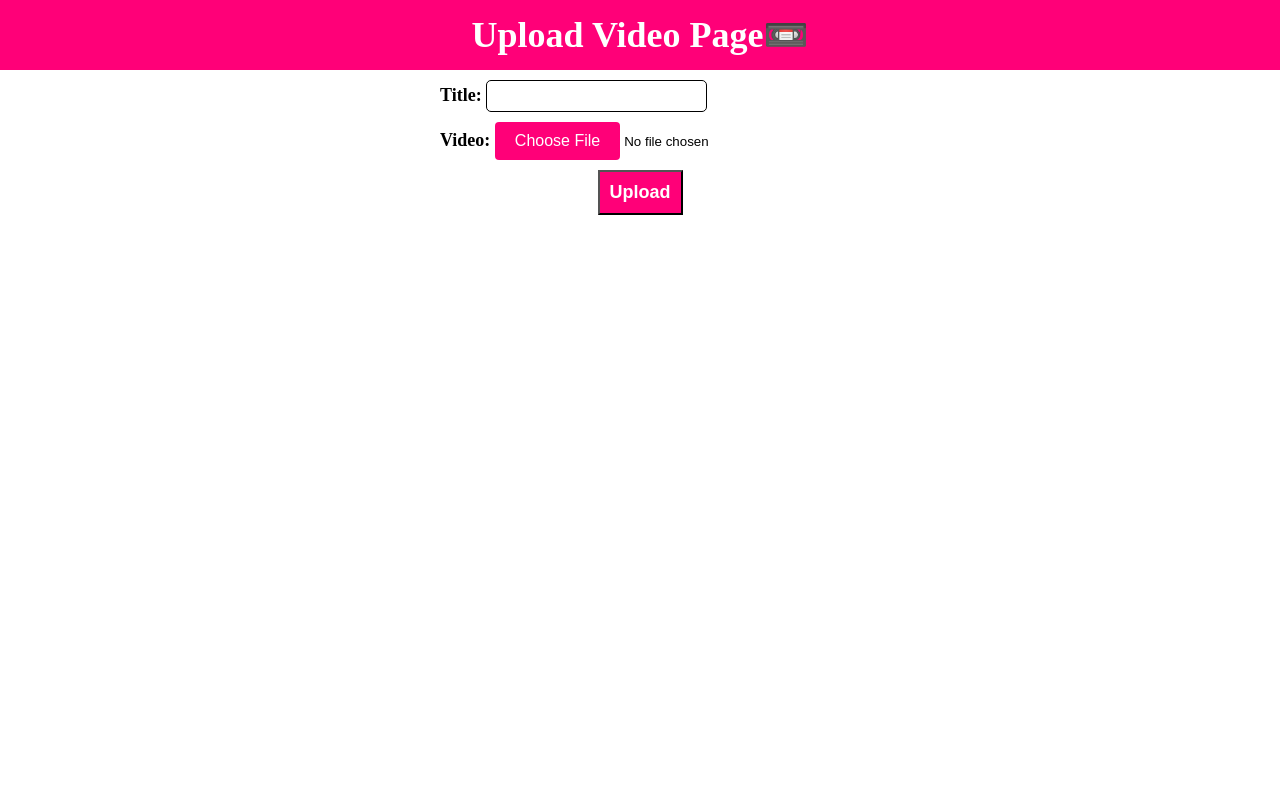
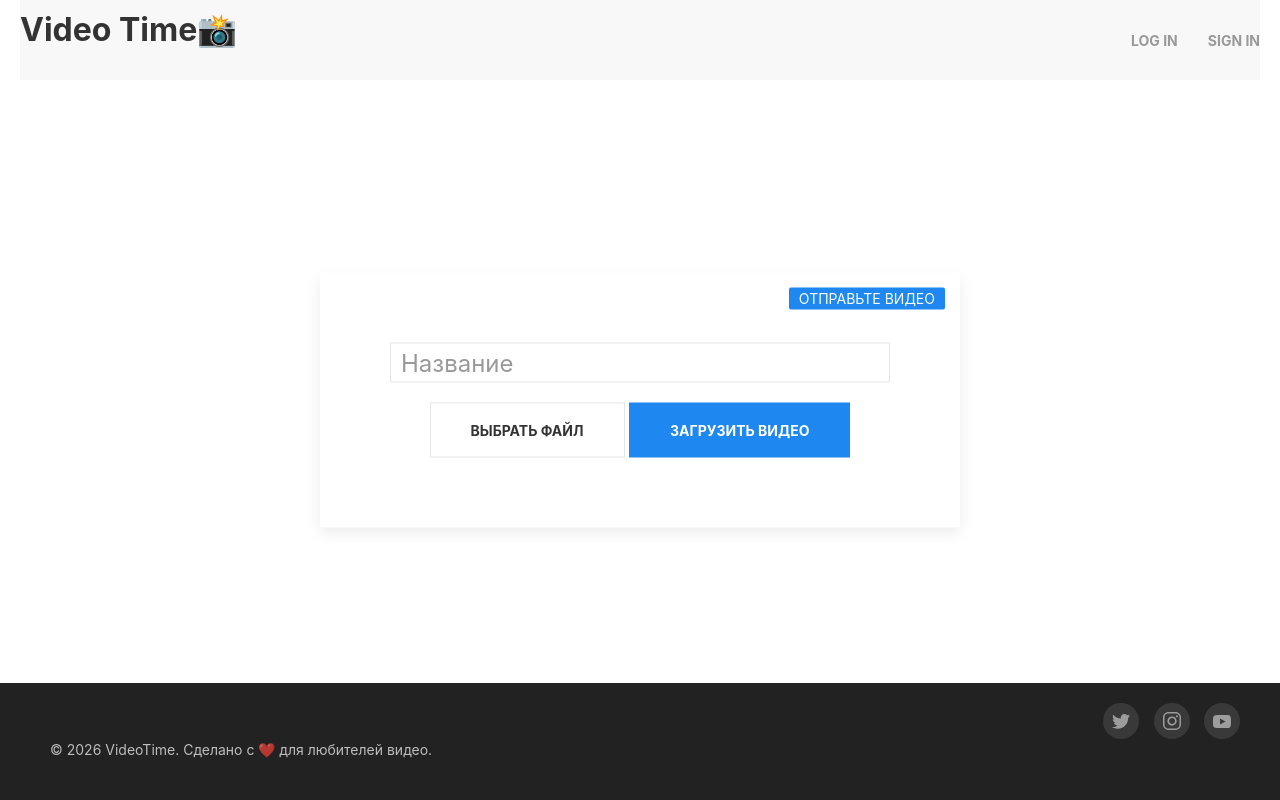
Before and after one commit to KochetkovAlEX/VideoTime, a Django app: page /upload_video/ in a window 1280 px wide. Run offline with Django 5.2, Linux system fonts and the light colour scheme; some libraries are stand-ins or nearby versions.

Commit message:
Создание нового дизайна и внесение ясности в структуру кода. Улучшение формы ввода видео

```diff
--- a/DJ/mysite/forms.py
+++ b/DJ/mysite/forms.py
@@ -50,7 +50,15 @@ class VideoForm(forms.ModelForm):
         model = Video
         fields = ('title', 'video')
 
-    title = forms.CharField(max_length=30)
+
+    title = forms.CharField(max_length=30,
+                            widget=forms.TextInput(
+                                attrs={
+                                    'class':'uk-input uk-form-width-large',
+                                    'placeholder': 'Название'
+                                    }
+                                )
+                            )
     video = forms.FileField()
 
 
--- a/DJ/mysite/template_name.py
+++ b/DJ/mysite/template_name.py
@@ -4,4 +4,5 @@ reg_page_template = 'reg_page.html'
 reg_page_done_template = 'reg_done.html'
 upload_video_template = 'upload_video.html'
 user_page_template = 'userpage.html'
-only_header_page = 'header.html'
+# only_header_page = 'header.html'
+base_page = 'base.html'
--- /dev/null
+++ b/DJ/mysite/templates/base.html
@@ -0,0 +1,17 @@
+{% load static %}
+
+<head>
+    <meta charset="UTF-8">
+    <link rel="stylesheet" href="https://cdnjs.cloudflare.com/ajax/libs/uikit/3.21.0/css/uikit.min.css" />
+    <meta name="viewport" content="width=device-width, initial-scale=1.0">
+    <link rel="stylesheet" href="{% static 'style/style.css'  %}">
+    <title>{% block title %} Video Time📷 {% endblock title %}</title>
+</head>
+
+<body>
+    {% include "header.html" %}
+    <main>{% block content %}{% endblock content %}</main>
+    {% include "footer.html" %}
+</body>
+<script src="https://cdnjs.cloudflare.com/ajax/libs/uikit/3.21.0/js/uikit.min.js"></script>
+<script src="https://cdnjs.cloudflare.com/ajax/libs/uikit/3.21.0/js/uikit-icons.min.js"></script>
--- /dev/null
+++ b/DJ/mysite/templates/footer.html
@@ -0,0 +1,16 @@
+<footer class="uk-section-xsmall uk-background-secondary uk-light uk-position-bottom">
+    <div class="uk-container">
+        <div class="uk-text-center">
+            <div class="uk-text-right">
+                <a href="#" class="uk-icon-button uk-margin-small-right" uk-icon="twitter"></a>
+                <a href="#" class="uk-icon-button uk-margin-small-right" uk-icon="instagram"></a>
+                <a href="#" class="uk-icon-button" uk-icon="youtube"></a>
+            </div>
+            <div class="uk-text-left">
+                <p class="uk-text-small uk-margin-remove-top uk-margin-small-left">
+                    © {% now "Y" %} VideoTime. Сделано с ❤️ для любителей видео.
+                </p>
+            </div>
+        </div>
+    </div>
+</footer>
--- a/DJ/mysite/templates/header.html
+++ b/DJ/mysite/templates/header.html
@@ -1,35 +1,27 @@
-{% load static %}
-<head>
-    <meta charset="UTF-8">
-    <meta name="viewport" content="width=device-width, initial-scale=1.0">
-    <link rel="stylesheet" href="{%static 'style/main_style.css'  %}">
-    <title>Video Time📷</title>
-</head>
-<body>
+{% comment %} {% load static %} {% endcomment %}
 <header>
-    <div class="site_name">Video Time📷</div>
-    {% if not user.is_authenticated %}
-    <a href="{% url 'login' %}" style="text-decoration: none; color: white;">
-        <div class="btn">
-            Log In
+    <nav class="uk-navbar-container" uk-navbar>
+        <div class='uk-navbar-left'>
+            <ul class="uk-navbar-nav">
+                <li class="uk-active">
+                    <a href="#"> <!--{% url 'header_page' %}-->
+                        <h2>
+                            <strong>Video Time📸</strong>
+                        </h2>
+                    </a>
+                </li>
+            </ul>
         </div>
-    </a>
-    <a href="{% url 'reg_page' %}" style="text-decoration: none; color: white;">
-        <div class="btn">
-            Sign In
+        <div class="uk-navbar-right">
+            <ul class="uk-navbar-nav">
+                {% if not user.is_authenticated %}
+                    <li><a href="{% url 'login' %}"><strong>Log In</strong></a></li>
+                    <li><a href="{% url 'reg_page' %}"><strong>Sign In</strong></a></li>
+                {% else %}
+                    <li><a href="{% url 'upload' %}"><strong>Upload Video</strong></a></li>
+                    <li><a href="/profile/{{user.id}}"><strong>{{user.name}}</strong></a></li>
+                {% endif %}
+            </ul>
         </div>
-    </a>
-    {%else%}
-    <a href="{% url 'upload' %}" style="text-decoration: none; color: white;">
-        <div class="btn">
-            Upload Video
-        </div>
-    </a>
-    <a href="/profile/{{user_id}}" style="text-decoration: none; color: white;">
-        <div class='btn'>
-            {{user.name}}
-        </div>
-    </a>
-    {% endif %}
-
+    </nav>
 </header>
--- a/DJ/mysite/templates/index.html
+++ b/DJ/mysite/templates/index.html
@@ -36,9 +36,8 @@
 <article>
     <div class="video-player">
         {% if user.is_authenticated%}
-<!--        <video autoplay muted controls loop="loop" id='video' src="{{video.video_url}}">-->
-<!--        </video>-->
-        <h1>Зарегиструйтесь или Авторизуйтесь</h1>
+        <video autoplay muted controls loop="loop" id='video' src="{{video.video_url}}">
+        </video>
         {%else%}
         <video autoplay muted controls loop="loop" id='video' src="{% static 'video/reg_gif.mp4' %}">
         </video>
@@ -83,4 +82,3 @@
 </body>
 <script src="{% static 'script/script.js' %}">
 </script>
-</html>
--- a/DJ/mysite/templates/upload_video.html
+++ b/DJ/mysite/templates/upload_video.html
@@ -1,25 +1,30 @@
-<!DOCTYPE html>
-<html lang="en">
+{% extends "base.html" %}
 {% load static %}
-<head>
-    <meta charset="UTF-8">
-    <title>Upload Video📽️</title>
-    <link rel="stylesheet" href="{%static 'style/reg_style.css'%}">
-</head>
-<body>
-<header>
-    <div class="title"><h1>Upload Video Page📼</h1></div>
-</header>
-<form method="post" enctype="multipart/form-data" >
+
+{% block title %} Upload Video💿{% endblock title %}
+
+{% block content %}
+<form method="post" enctype="multipart/form-data" class="uk-form-stacked">
     {% csrf_token %}
-    {{form.as_p}}
-    <button type="submit" class="login_btn">Upload</button>
+    <div>
+        <div class="uk-card-large uk-card-default uk-position-center  uk-card-body uk-text-center">
+            <div class="uk-card-badge uk-label">Отправьте Видео</div>
+            <h3 class="uk-card-title">
+                {{ form.title }}
+            </h3>
+
+            <div class="uk-margin uk-form-controls">
+                <div uk-form-custom>
+                    {{ form.video }}
+                    <button class="uk-button uk-button-default uk-button-large" type="button">
+                        <strong>Выбрать файл</strong>
+                    </button>
+                    <button type="submit" class="uk-button uk-button-primary uk-button-large">
+                        <strong>Загрузить видео</strong>
+                    </button>
+                </div>
+            </div>
+        </div>
+    </div>
 </form>
-{% comment %} <a href="{% url 'header_page' %}" style="text-decoration: none; color: white;"><div class="btn" >
-    Main Page
-</div></a>
-<a href="/profile/{{user_id}}" style="text-decoration: none; color: white;"><div class='btn'>
-    User Page
-</div></a> {% endcomment %}
-</body>
-</html>
+{% endblock content %}
--- a/DJ/mysite/urls.py
+++ b/DJ/mysite/urls.py
@@ -4,14 +4,15 @@ from django.conf import settings
 from django.contrib.auth import views as auth_views
 
 urlpatterns = [
-    path('', views.load_header_page, name='header_page'),
+    path('', views.test_render, name='test_page'),
+    path('', views.load_next_video, name='header_page'),
     # path('<int:id>/', views.main_page, name='index'),
     path('reg/', views.reg_page, name='reg_page'),
     path('login/', views.user_login, name='login'),
     path('logout/', auth_views.LogoutView.as_view(template_name='index.html', next_page=settings.LOGOUT_REDIRECT_URL),
-         name='logout'),
+        name='logout'),
     path('upload_video/', views.upload_video, name='upload'),
     path("profile/<int:user_id>", views.load_user_page, name='userpage'),
-    path('likes/<int:id>', views.get_like, name='like'),
+    # path('likes/<int:id>', views.get_like, name='like'),
     # path('next_video/<int:id>', views.main_page, name='next_video')
 ]
--- a/DJ/mysite/views.py
+++ b/DJ/mysite/views.py
@@ -15,6 +15,9 @@ class SignUpView(generic.CreateView):
     success_url = reverse_lazy('login')
     template_name = reg_page_template
 
+def test_render(request):
+    return render(request, base_page)
+
 
 def main_page(request, id):
     """Функция, загружающая главную страницу"""
@@ -26,12 +29,13 @@ def main_page(request, id):
             return render(request, main_page_template, context=context)
     return render(request, main_page_template, context=context)
 
-def load_header_page(request):
-    user = request.user
-    context = {
-        'user_id': user.id
-    }
-    return render(request, only_header_page, context=context)
+# def load_header_page(request):
+#     """Тестовая функция"""
+#     user = request.user
+#     context = {
+#         'user_id': user.id
+#     }
+#     return render(request, only_header_page, context=context)
 
 def load_next_video(request):  # request нужен в данной функции, но Pycharm красит его в серый.
     """Выбирает случайное следующее видео"""
--- a/DJ/static/style/reg_style.css
+++ /dev/null
@@ -1,79 +0,0 @@
-*{
-    margin: 0;
-    padding: 0;
-}
-
-header{
-    height: 70px;
-    display: flex;
-    justify-content: center;
-    align-items: center;
-    background-color: #FF0078;
-    color: white;
-    font-size: 18px;
-    font-weight: 600;
-}
-
-.login_btn{
-    display: block;
-    padding: 10px;
-    margin-top: 10px;
-    margin-left: auto;
-    margin-right: auto;
-    font-size: 18px;
-    font-weight: 600;
-    border: 1px solid none;
-    background-color: #FF0078;
-    color: white;
-}
-
-.login_btn:after{
-    background-color: #cc0078;
-}
-
-form{
-    display: flex;
-    flex-direction:column;
-    align-items: center;
-    justify-content: center;
-}
-
-/* допиши декор для полей ввода, а то дичь какая-то */
-input[type=text]{
-    border: 0.5px black solid;
-    border-radius: 5px;
-    height: 30px;
-    /* padding: 0px 20px; */
-    font-size: 16px;
-    font-weight: 600;
-}
-
-input[type=submit]{
-    display: block;
-    padding: 10px;
-    margin-top: 10px;
-    margin-left: auto;
-    margin-right: auto;
-    font-size: 18px;
-    font-weight: 600;
-    border: 1px solid none;
-    background-color: #FF0078;
-    color: white;
-}
-
-p{
-    width: 400px;
-    margin-top: 10px;
-    font-size: 18px;
-    font-weight: 600;
-}
-
-input::-webkit-file-upload-button {
-    background-color: #FF0078;
-    border: none;
-    border-radius: 4px;
-    padding: 10px 20px;
-    cursor: pointer;
-    font-size: 16px;
-    color: white;
-}
--- /dev/null
+++ b/DJ/static/style/style.css
@@ -0,0 +1,13 @@
+* {
+    margin: 0;
+    padding: 0;
+}
+
+header {
+    margin: 0 20px 0 20px;
+}
+
+html,
+body {
+    height: 100%;
+}
```
Also changed, not shown: DJ/static/style/main_style.css (deleted, +0 -121 lines), DJ/static/style/userpage.css (deleted, +0 -58 lines).
